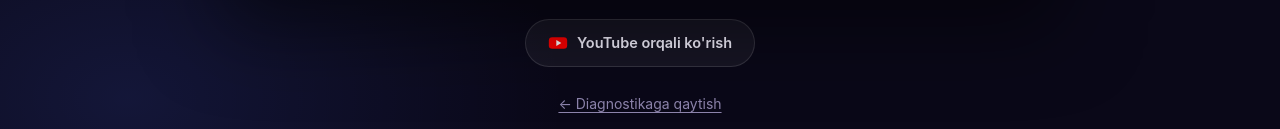
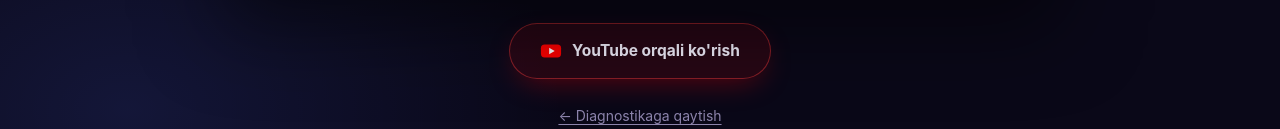
Before and after one commit to humoyunwork-web/reklama-diagnostika, a plain HTML site: page video.html in a window 1280 px wide. Shown: the part 774-903 px from the top of the page. Drawn offline with Linux system fonts and the light colour scheme.

Commit message:
Update video.html

```diff
--- a/video.html
+++ b/video.html
@@ -46,17 +46,18 @@
     box-shadow:0 30px 80px rgba(0,0,0,.5);
   }
   .video-wrap iframe{position:absolute;inset:0;width:100%;height:100%;border:none;}
-  .video-actions{display:flex;justify-content:center;margin-top:22px;}
+  .video-actions{display:flex;justify-content:center;margin-top:26px;}
   .btn-youtube{
-    display:inline-flex;align-items:center;gap:9px;
-    padding:12px 22px;border-radius:100px;
-    background:var(--glass-bg);border:1px solid var(--glass-border);
-    color:var(--text);font-size:14.5px;font-weight:600;
+    display:inline-flex;align-items:center;gap:10px;
+    padding:15px 30px;border-radius:100px;
+    background:rgba(255,0,0,.12);border:1.5px solid rgba(255,60,60,.45);
+    color:var(--text);font-size:15.5px;font-weight:700;
     text-decoration:none;
-    transition:background .2s ease, transform .2s ease;
+    box-shadow:0 10px 30px -10px rgba(255,0,0,.4);
+    transition:background .2s ease, transform .2s ease, box-shadow .2s ease;
   }
-  .btn-youtube:hover{background:rgba(255,255,255,.09);transform:translateY(-1px);}
-  .btn-youtube svg{width:20px;height:20px;flex:none;}
+  .btn-youtube:hover{background:rgba(255,0,0,.2);transform:translateY(-2px);box-shadow:0 14px 34px -10px rgba(255,0,0,.55);}
+  .btn-youtube svg{width:22px;height:22px;flex:none;}
   .back-link{display:block;text-align:center;margin-top:26px;color:var(--text-muted);font-size:14px;text-decoration:underline;text-underline-offset:3px;}
   .back-link:hover{color:var(--text);}
 </style>
```
